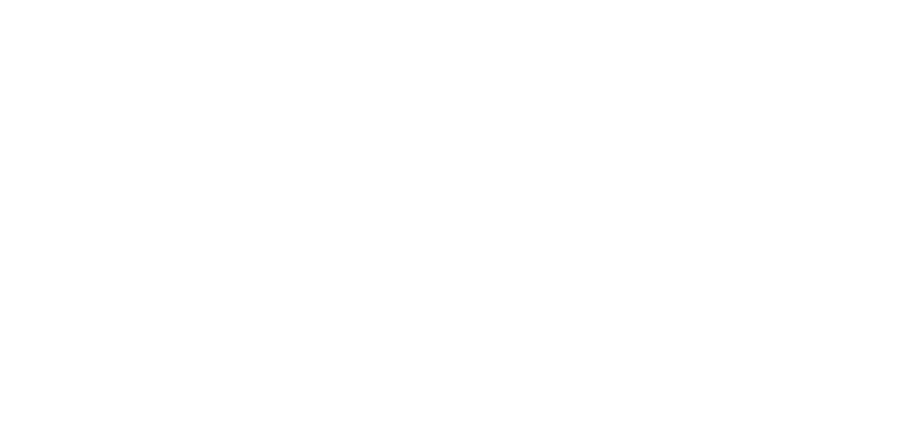
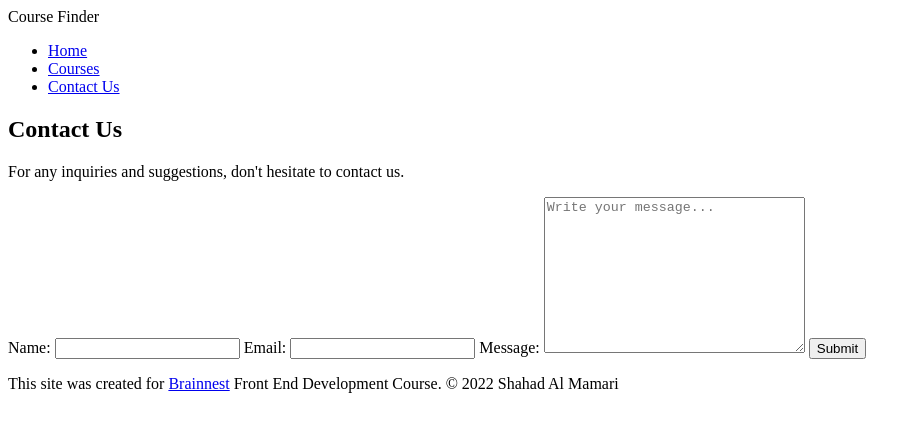
Before and after one commit to Shahad-AlMamari/brainnest-css-assignment, a plain HTML site: page contact-us.html in a window 1280 px wide. Shown: the whole page, without its empty margins (0-921 px from the left). Drawn offline with Linux system fonts and the light colour scheme.

Commit message:
update contact us page
added a header with navbar and a form to the contact us page

```diff
--- a/contact-us.html
+++ b/contact-us.html
@@ -7,6 +7,31 @@
     <title>Contact Us</title>
 </head>
 <body>
-
+    <header>
+        <nav>
+            Course Finder
+            <ul>
+                <li><a href="index.html">Home</a></li>
+                <li><a href="courses.html">Courses</a></li>
+                <li><a href="contact-us.html">Contact Us</a></li>
+            </ul>
+        </nav>
+        <section>
+            <h1>Contact Us</h1>
+        </section>
+    </header>
+    <main>
+        <p>For any inquiries and suggestions, don't hesitate to contact us.</p>
+        <form action="">
+            <label for="name">Name:</label>
+            <input type="text" name="name" id="name">
+            <label for="email">Email:</label>
+            <input type="email" name="email" id="email">
+            <label for="message">Message:</label>
+            <textarea name="message" id="message" cols="30" rows="10" placeholder="Write your message..."></textarea>
+            <button type="submit">Submit</button>
+        </form>
+    </main>
+    <footer><p>This site was created for <a href="https://www.brainnest.consulting/">Brainnest</a> Front End Development Course. &copy; 2022 Shahad Al Mamari</p></footer>
 </body>
 </html>
```
